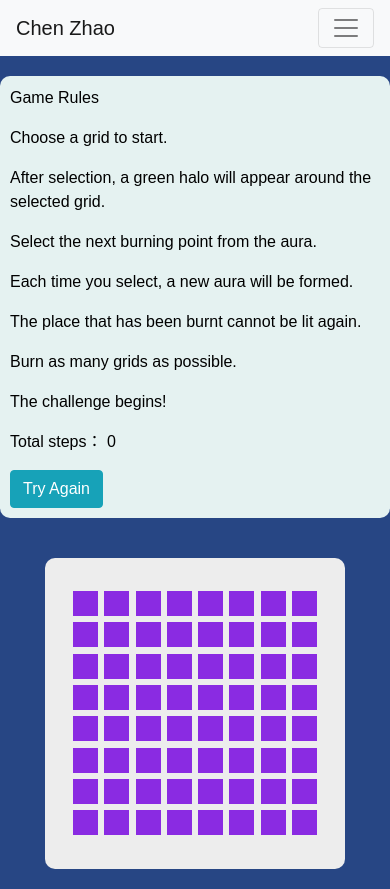
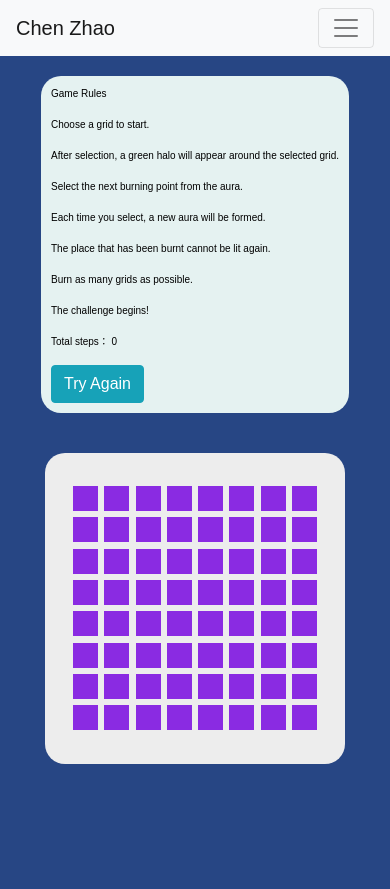
Before and after one commit to chenzhao7920/react-game, a React (Create React App) app: page /game1 in a window 390 px wide. After the commit the page ends 844 px from the top, so only its background shows below. Built offline with nearby package versions, Linux system fonts and the light colour scheme.

Commit message:
update layout

```diff
--- a/src/components/Card/Card.module.css
+++ b/src/components/Card/Card.module.css
@@ -1,4 +1,4 @@
- .card {
+.card {
     font-family: "Rubik", sans-serif;
     padding: 10px;
     margin-left: auto;
@@ -11,7 +11,18 @@
     height: 'vh';
     background:#E5F2F1;
     border: 1px solid lighten(#acacac, 20%);
-    border-radius: 10px;
-    font-weight: 20px;
+    border-radius: 20px;
     overflow: hidden;
+
 }
+
+@media only screen and (max-width: 768px)  {
+    .card{
+
+        font-size: 10px;
+
+
+    }
+
+
+}
--- a/src/components/Player/player.scss
+++ b/src/components/Player/player.scss
@@ -23,9 +23,6 @@
       margin-bottom: 0;
 
     }
-
-
-
     .card {
       @media (max-width:768px){
         display: none;
--- a/src/containers/Game/Game.js
+++ b/src/containers/Game/Game.js
@@ -6,7 +6,7 @@ import $ from 'jquery';
 import Card from '../../components/Card/Card.js'
 import TouchableOpacity from '../../components/TouchableOpacity/TouchableOpacity'
 import classes from "./game.css"
-// import { ReactComponent } from '*.svg';
+
 
 class Knight extends React.Component {
     constructor(props){
@@ -240,7 +240,8 @@ class Knight extends React.Component {
 
         return (
             <div className='row'>
-                <Card  >
+                <Card >
+
                     <p>Game Rules</p>
                     <p>Choose a grid to start.</p>
                     <p>After selection, a green halo will appear around the selected grid.</p>
```
Also changed, not shown: src/containers/Game/game.css (+0 -14 lines).
